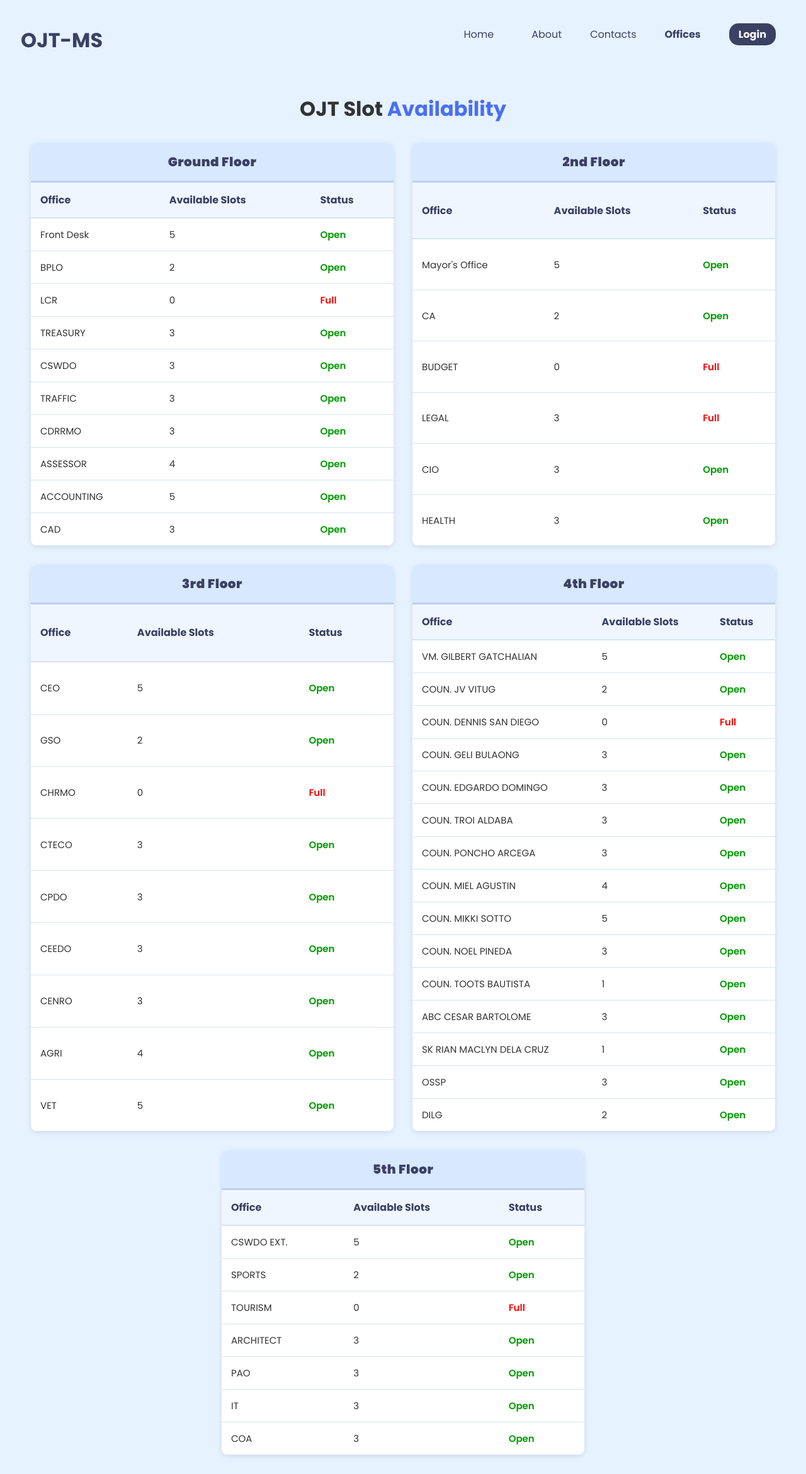
After one commit to prettysunset/CapstoneSample, a PHP site: page /offices.php in a window 1280 px wide. The commit adds this page. Shown: the whole page at 63% size. Run offline with PHP 8.4, Linux system fonts and the light colour scheme.

Commit message:
offices.php

```diff
--- a/application_form1.php
+++ b/application_form1.php
@@ -216,7 +216,7 @@ $af1 = isset($_SESSION['af1']) ? $_SESSION['af1'] : [];
     <div class="left">
       <h1>OJTMS</h1>
       <p>  FORM</p>
-      <img src="ojt_illustration.png" alt="Illustration" width="200">
+      <img src="O.png" alt="Illustration" width="400" height="300">
     </div>
 
     <div class="right">
--- a/application_form2.php
+++ b/application_form2.php
@@ -149,7 +149,7 @@ $af2 = isset($_SESSION['af2']) ? $_SESSION['af2'] : [];
     <div class="left">
       <h1>OJTMS</h1>
       <p>OJT APPLICATION FORM</p>
-      <img src="ojt_illustration.png" alt="Illustration" width="200">
+      <img src="O.png" alt="Illustration" width="400" height="300">
     </div>
 
     <!-- RIGHT SIDE -->
--- a/application_form3.php
+++ b/application_form3.php
@@ -373,7 +373,7 @@ if ($_SERVER["REQUEST_METHOD"] == "POST") {
     <div class="left">
       <h1>OJTMS</h1>
       <p>OJT APPLICATION FORM</p>
-      <img src="ojt_illustration.png" alt="Illustration" width="200">
+      <img src="O.png" alt="Illustration" width="400" >
     </div>
 
     <!-- RIGHT SIDE -->
--- /dev/null
+++ b/offices.php
@@ -0,0 +1,220 @@
+<html>
+  <head>
+    <meta charset="UTF-8" />
+    <link rel="stylesheet" href="stylenibilog.css" />
+    <title>OJT-MS REQUIREMENTS</title>
+    <link href="https://fonts.googleapis.com/css2?family=Poppins:wght@400;600;700;900&display=swap" rel="stylesheet">
+
+<style>
+/* General Page */
+body {
+      font-family: 'Poppins', sans-serif;
+      margin: 0;
+      padding: 0;
+      background-color: #e6f2ff;
+      color: #333;
+    }
+
+/* Page Header */
+h1 {
+  text-align: center;
+  font-weight: 700;
+  margin-top: 40px;
+}
+
+/* Table Container for Two Tables per Section */
+.table-section {
+  display: flex;
+  justify-content: center;
+  gap: 30px;
+  flex-wrap: wrap;
+  margin: 30px auto;
+}
+
+/* Table Style */
+table {
+  width: 45%;
+  border-collapse: collapse;
+  background-color: #fff;
+  border-radius: 10px;
+  overflow: hidden;
+  box-shadow: 0 2px 8px rgba(0,0,0,0.1);
+}
+
+/* Table Header Row (consistent for all) */
+th {
+  background-color: #f0f6ff;
+  color: #3a4163;
+  text-align: left;
+  padding: 15px;
+  font-weight: 700;
+  font-size: 16px;
+  border-bottom: 2px solid #d6e4f0;
+}
+
+/* Floor Header — same height, centered text, bold and clean */
+.floor-header th {
+  background-color: #d8e8ff !important;
+  color: #3a4163 !important;
+  text-align: center;
+  font-size: 20px !important;
+  font-weight: 800;
+  border-bottom: 3px solid #b8d0f0;
+  height: 60px; /* makes all floor headers same height */
+  vertical-align: middle;
+  letter-spacing: 0.5px;
+}
+
+/* Table Cells */
+td {
+  padding: 14px 15px;
+  border-bottom: 1px solid #d6e4f0;
+  font-size: 15px;
+}
+
+/* Hover Effect */
+tr:hover td {
+  background-color: #f8fbff;
+}
+
+/* Status Colors */
+.status {
+  font-weight: 600;
+}
+.status.open {
+  color: #009900; /* Green */
+}
+.status.full {
+  color: #ff0000; /* Red */
+}
+</style>
+
+</head>
+
+<body>
+  <div class="navbar">
+    <h1><a class="logo" href="about.php">OJT-MS</a></h1>
+    <div class="nav-links">
+      <li><a href="home.php">Home<a></li>
+      <li><a href="about.php">About</a></li>
+      <li><a href="contacts.php">Contacts</a></li>
+      <li class="home">Offices</li>
+      <li class="login"><a href="login.php">Login</a></li>
+    </div>
+  </div>
+
+<h1>OJT Slot <span style="color: #4a6ff3;">Availability</span></h1>
+
+<!-- ====== SECTION 1 (Ground + 2nd Floor) ====== -->
+<div class="table-section">
+  <table>
+    <tr class="floor-header">
+      <th colspan="3">Ground Floor</th>
+    </tr>
+    <tr>
+      <th>Office</th>
+      <th>Available Slots</th>
+      <th>Status</th>
+    </tr>
+    <tr><td>Front Desk</td><td>5</td><td class="status open">Open</td></tr>
+    <tr><td>BPLO</td><td>2</td><td class="status open">Open</td></tr>
+    <tr><td>LCR</td><td>0</td><td class="status full">Full</td></tr>
+    <tr><td>TREASURY</td><td>3</td><td class="status open">Open</td></tr>
+    <tr><td>CSWDO</td><td>3</td><td class="status open">Open</td></tr>
+    <tr><td>TRAFFIC</td><td>3</td><td class="status open">Open</td></tr>
+    <tr><td>CDRRMO</td><td>3</td><td class="status open">Open</td></tr>
+    <tr><td>ASSESSOR</td><td>4</td><td class="status open">Open</td></tr>
+    <tr><td>ACCOUNTING</td><td>5</td><td class="status open">Open</td></tr>
+    <tr><td>CAD</td><td>3</td><td class="status open">Open</td></tr>
+  </table>
+
+  <table>
+    <tr class="floor-header">
+      <th colspan="3">2nd Floor</th>
+    </tr>
+    <tr>
+      <th>Office</th>
+      <th>Available Slots</th>
+      <th>Status</th>
+    </tr>
+    <tr><td>Mayor's Office</td><td>5</td><td class="status open">Open</td></tr>
+    <tr><td>CA</td><td>2</td><td class="status open">Open</td></tr>
+    <tr><td>BUDGET</td><td>0</td><td class="status full">Full</td></tr>
+    <tr><td>LEGAL</td><td>3</td><td class="status full">Full</td></tr>
+    <tr><td>CIO</td><td>3</td><td class="status open">Open</td></tr>
+    <tr><td>HEALTH</td><td>3</td><td class="status open">Open</td></tr>
+  </table>
+</div>
+
+<!-- ====== SECTION 2 (3rd + 4th Floor) ====== -->
+<div class="table-section">
+  <table>
+    <tr class="floor-header">
+      <th colspan="3">3rd Floor</th>
+    </tr>
+    <tr>
+      <th>Office</th>
+      <th>Available Slots</th>
+      <th>Status</th>
+    </tr>
+    <tr><td>CEO</td><td>5</td><td class="status open">Open</td></tr>
+    <tr><td>GSO</td><td>2</td><td class="status open">Open</td></tr>
+    <tr><td>CHRMO</td><td>0</td><td class="status full">Full</td></tr>
+    <tr><td>CTECO</td><td>3</td><td class="status open">Open</td></tr>
+    <tr><td>CPDO</td><td>3</td><td class="status open">Open</td></tr>
+    <tr><td>CEEDO</td><td>3</td><td class="status open">Open</td></tr>
+    <tr><td>CENRO</td><td>3</td><td class="status open">Open</td></tr>
+    <tr><td>AGRI</td><td>4</td><td class="status open">Open</td></tr>
+    <tr><td>VET</td><td>5</td><td class="status open">Open</td></tr>
+  </table>
+
+  <table>
+    <tr class="floor-header">
+      <th colspan="3">4th Floor</th>
+    </tr>
+    <tr>
+      <th>Office</th>
+      <th>Available Slots</th>
+      <th>Status</th>
+    </tr>
+    <tr><td>VM. GILBERT GATCHALIAN</td><td>5</td><td class="status open">Open</td></tr>
+    <tr><td>COUN. JV VITUG</td><td>2</td><td class="status open">Open</td></tr>
+    <tr><td>COUN. DENNIS SAN DIEGO</td><td>0</td><td class="status full">Full</td></tr>
+    <tr><td>COUN. GELI BULAONG</td><td>3</td><td class="status open">Open</td></tr>
+    <tr><td>COUN. EDGARDO DOMINGO</td><td>3</td><td class="status open">Open</td></tr>
+    <tr><td>COUN. TROI ALDABA</td><td>3</td><td class="status open">Open</td></tr>
+    <tr><td>COUN. PONCHO ARCEGA</td><td>3</td><td class="status open">Open</td></tr>
+    <tr><td>COUN. MIEL AGUSTIN</td><td>4</td><td class="status open">Open</td></tr>
+    <tr><td>COUN. MIKKI SOTTO</td><td>5</td><td class="status open">Open</td></tr>
+    <tr><td>COUN. NOEL PINEDA</td><td>3</td><td class="status open">Open</td></tr>
+    <tr><td>COUN. TOOTS BAUTISTA</td><td>1</td><td class="status open">Open</td></tr>
+    <tr><td>ABC CESAR BARTOLOME</td><td>3</td><td class="status open">Open</td></tr>
+    <tr><td>SK RIAN MACLYN DELA CRUZ</td><td>1</td><td class="status open">Open</td></tr>
+    <tr><td>OSSP</td><td>3</td><td class="status open">Open</td></tr>
+    <tr><td>DILG</td><td>2</td><td class="status open">Open</td></tr>
+  </table>
+</div>
+
+<!-- ====== SECTION 3 (5th Floor Alone) ====== -->
+<div class="table-section">
+  <table>
+    <tr class="floor-header">
+      <th colspan="3">5th Floor</th>
+    </tr>
+    <tr>
+      <th>Office</th>
+      <th>Available Slots</th>
+      <th>Status</th>
+    </tr>
+    <tr><td>CSWDO EXT.</td><td>5</td><td class="status open">Open</td></tr>
+    <tr><td>SPORTS</td><td>2</td><td class="status open">Open</td></tr>
+    <tr><td>TOURISM</td><td>0</td><td class="status full">Full</td></tr>
+    <tr><td>ARCHITECT</td><td>3</td><td class="status open">Open</td></tr>
+    <tr><td>PAO</td><td>3</td><td class="status open">Open</td></tr>
+    <tr><td>IT</td><td>3</td><td class="status open">Open</td></tr>
+    <tr><td>COA</td><td>3</td><td class="status open">Open</td></tr>
+  </table>
+</div>
+
+</body>
+</html>
```
Also changed, not shown: 1234.jpg (added), O.png (added), uploads/1761456790_025ec5d4-ad25-43e8-9cce-984dc5ff705c.jpg (added), uploads/1761456790_3156edd5-fd95-4b97-920a-4a169b680b7a__1_.jpg (added), uploads/1761456790_5d6f970e-1420-408d-9f68-879c988652ab.jpg (added), uploads/1761456790_settings.png (added).
